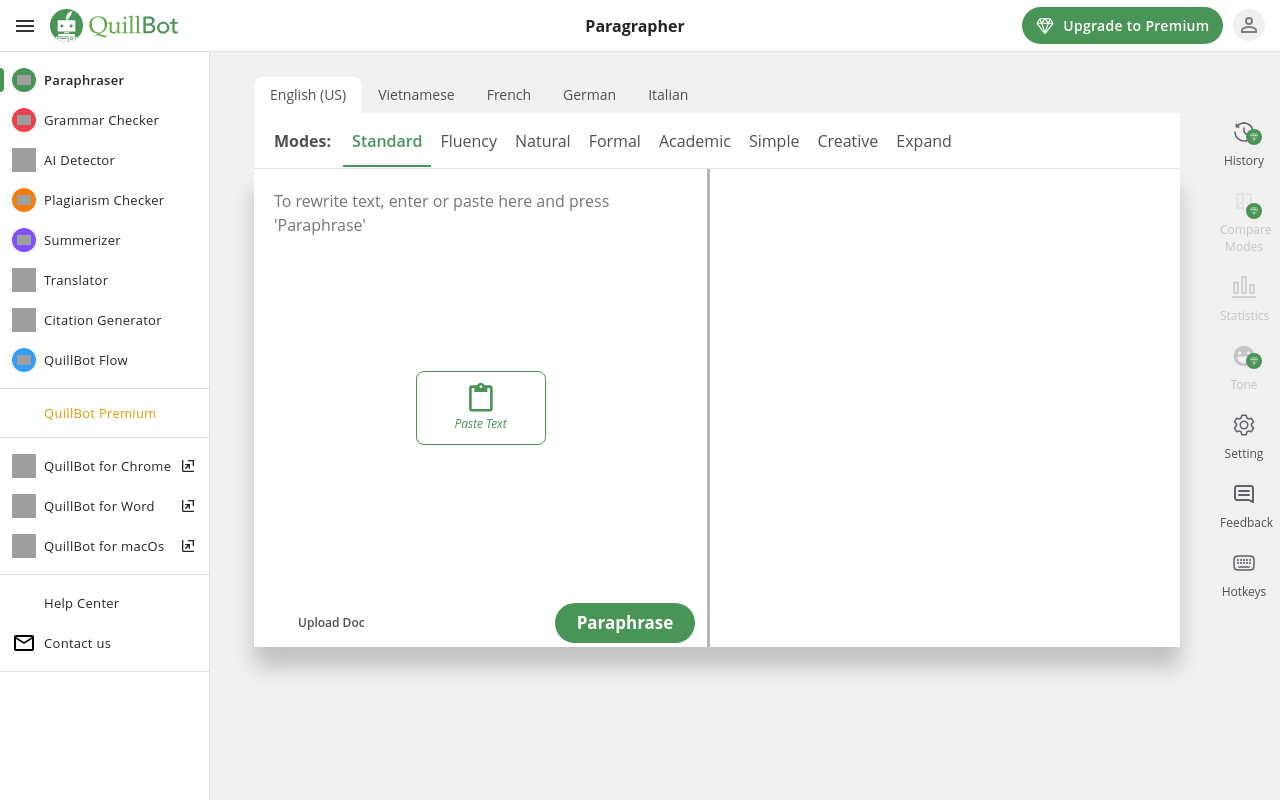
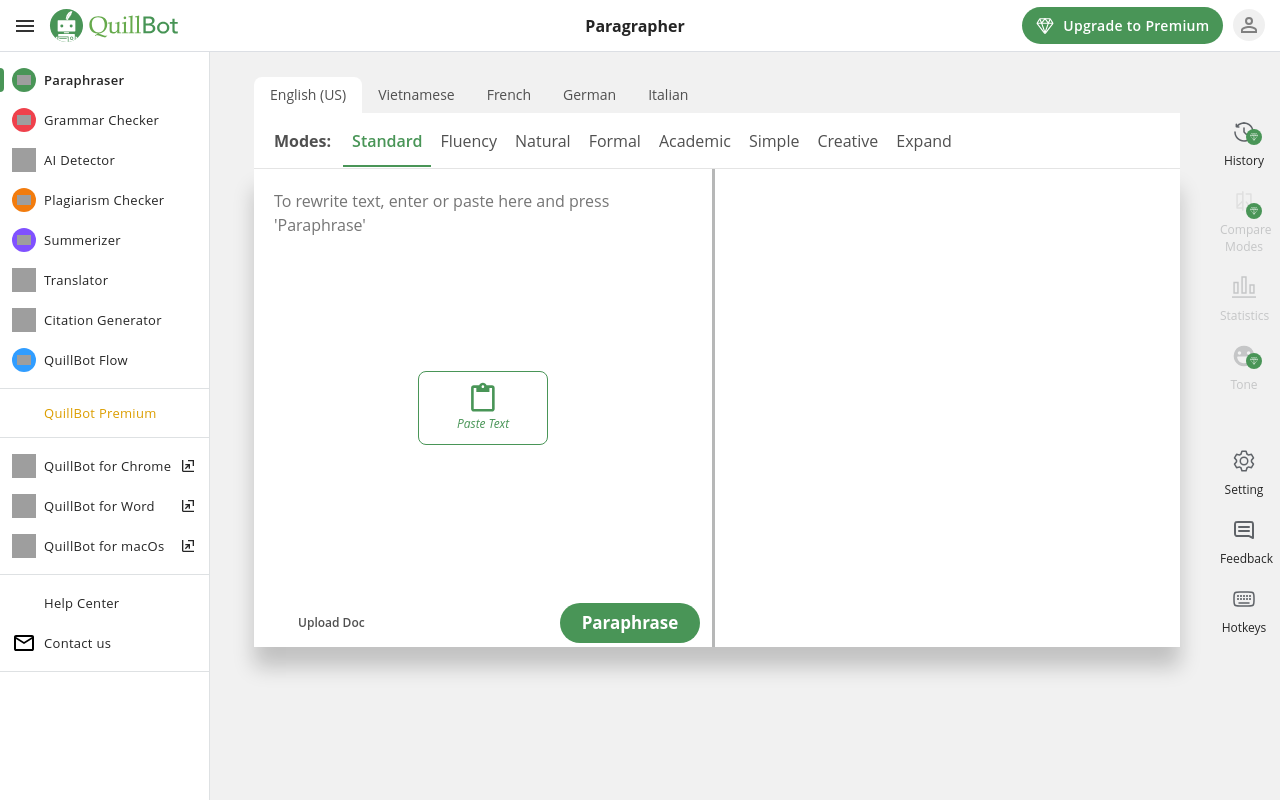
Before and after one commit to NguyenDucTruyen/QuillBot, a Vue app: page /paragrapher in a window 1280 px wide. Built offline with nearby package versions, Linux system fonts and the light colour scheme; grey boxes are pictures that could not be loaded; some icons are missing.

Commit message:
fix: fix bug UI overflow

```diff
--- a/src/components/paraphrase/right-menu.vue
+++ b/src/components/paraphrase/right-menu.vue
@@ -1,93 +1,99 @@
 <script setup lang="ts">
-
-interface MenuItem {
-  name: string
-  src: string
-  srcDisplay: string
-  hoverSrc: string
-  isPremium: boolean
-}
-
-const menuItems = reactive([
-  {
-    name: 'History',
-    src: '/src/assets/icons/history-svgrepo-com.svg',
-    srcDisplay: '',
-    hoverSrc: '/src/assets/icons/svgHoverDirection/history-svgrepo-com.svg',
-    isPremium: true,
-  },
-  {
-    name: 'Compare Modes',
-    src: '/src/assets/icons/photo-compare-svgrepo-com.svg',
-    srcDisplay: '',
-    hoverSrc: '',
-    isPremium: true,
-  },
-  {
-    name: 'Statistics',
-    src: '/src/assets/icons/analytics-svgrepo-com.svg',
-    srcDisplay: '',
-    hoverSrc: '',
-    isPremium: false,
-  },
-  {
-    name: 'Tone',
-    src: '/src/assets/icons/reaction-emoji-category-02-svgrepo-com.svg',
-    srcDisplay: '',
-    hoverSrc: '',
-    isPremium: true,
-  },
-  {
-    name: 'Setting',
-    src: '/src/assets/icons/setting-svgrepo-com.svg',
-    srcDisplay: '',
-    hoverSrc: '/src/assets/icons/svgHoverDirection/setting-svgrepo-com.svg',
-    isPremium: false,
-  },
-  {
-    name: 'Feedback',
-    src: '/src/assets/icons/message-square-lines-alt-svgrepo-com.svg',
-    srcDisplay: '',
-    hoverSrc:
-      '/src/assets/icons/svgHoverDirection/message-square-lines-alt-svgrepo-com.svg',
-    isPremium: false,
-  },
-  {
-    name: 'Hotkeys',
-    src: '/src/assets/icons/keyboard-svgrepo-com.svg',
-    srcDisplay: '',
-    hoverSrc: '/src/assets/icons/svgHoverDirection/keyboard-svgrepo-com.svg',
-    isPremium: false,
-  },
-])
-
-function hover(item: MenuItem, isHovering: boolean) {
-  nextTick(() => {
-    item.srcDisplay = isHovering ? item.hoverSrc : item.src
-  })
-}
 </script>
 
 <template>
   <div :class="$style.directionMenuContainer">
+    <div :class="$style.directionMenuContainerChild">
       <div
-      v-for="(item, index) in menuItems"
-      :key="index"
+        :class="[$style.directionMenuItem, $style.directionMenuItemAbleToHover]"
+      >
+        <img
+          :class="[$style.directionMenuItemImg]"
+          src="@/assets/icons/history-svgrepo-com.svg"
+        >
+        <img
+          :class="$style.directionMenuItemImgHover"
+          src="@/assets/icons/svgHoverDirection/history-svgrepo-com.svg"
+        >
+        <span :class="$style.noHoverSr">History</span>
+        <div :class="$style.directionMenuItemIconPremium">
+          <img src="@/assets/icons/diamond-svgrepo-com.svg" alt="Premium">
+        </div>
+      </div>
+      <div
         :class="$style.directionMenuItem"
       >
         <img
           :class="$style.directionMenuItemImg"
-        :src="item.srcDisplay ? item.srcDisplay : item.src"
-        @mouseover="hover(item, true)"
-        @mouseleave="hover(item, false)"
+          src="@/assets/icons/photo-compare-svgrepo-com.svg"
         >
-      <span :class="[item.hoverSrc ? '' : $style.noHoverSrc]">{{
-        item.name
-      }}</span>
-      <div v-if="item.isPremium" :class="$style.directionMenuItemIconPremium">
+        <span :class="$style.noHoverSr">Compare Modes</span>
+        <div :class="$style.directionMenuItemIconPremium">
           <img src="@/assets/icons/diamond-svgrepo-com.svg" alt="Premium">
         </div>
-      <div v-if="item.isPremium" :class="$style.tooltipPremium" />
+      </div>
+      <div
+        :class="$style.directionMenuItem"
+      >
+        <img
+          :class="$style.directionMenuItemImg"
+          src="@/assets/icons/analytics-svgrepo-com.svg"
+        >
+        <span :class="$style.noHoverSr">Statistics</span>
+      </div>
+      <div
+        :class="$style.directionMenuItem"
+      >
+        <img
+          :class="$style.directionMenuItemImg"
+          src="@/assets/icons/reaction-emoji-category-02-svgrepo-com.svg"
+        >
+        <span :class="$style.noHoverSr">Tone</span>
+        <div :class="$style.directionMenuItemIconPremium">
+          <img src="@/assets/icons/diamond-svgrepo-com.svg" alt="Premium">
+        </div>
+      </div>
+    </div>
+    <div :class="$style.directionMenuContainerChild">
+      <div
+        :class="[$style.directionMenuItem, $style.directionMenuItemAbleToHover]"
+      >
+        <img
+          :class="[$style.directionMenuItemImg]"
+          src="@/assets/icons/setting-svgrepo-com.svg"
+        >
+        <img
+          :class="$style.directionMenuItemImgHover"
+          src="@/assets/icons/svgHoverDirection/setting-svgrepo-com.svg"
+        >
+        <span :class="$style.noHoverSr">Setting</span>
+      </div>
+      <div
+        :class="[$style.directionMenuItem, $style.directionMenuItemAbleToHover]"
+      >
+        <img
+          :class="[$style.directionMenuItemImg]"
+          src="@/assets/icons/message-square-lines-alt-svgrepo-com.svg"
+        >
+        <img
+          :class="$style.directionMenuItemImgHover"
+          src="@/assets/icons/svgHoverDirection/message-square-lines-alt-svgrepo-com.svg"
+        >
+        <span :class="$style.noHoverSr">Feedback</span>
+      </div>
+      <div
+        :class="[$style.directionMenuItem, $style.directionMenuItemAbleToHover]"
+      >
+        <img
+          :class="[$style.directionMenuItemImg]"
+          src="@/assets/icons/keyboard-svgrepo-com.svg"
+        >
+        <img
+          :class="$style.directionMenuItemImgHover"
+          src="@/assets/icons/svgHoverDirection/keyboard-svgrepo-com.svg"
+        >
+        <span :class="$style.noHoverSr">Hotkeys</span>
+      </div>
     </div>
   </div>
 </template>
@@ -99,6 +105,12 @@
   top: 60px;
   display: flex;
   flex-direction: column;
+  min-height: 70%;
+  justify-content: space-between;
+}
+.directionMenuContainerChild {
+  display: flex;
+  flex-direction: column;
   gap: 0.75rem;
 }
 
@@ -108,17 +120,32 @@
   align-items: center;
   justify-content: center;
   position: relative;
-  position: relative;
+  cursor: pointer;
+  color: #c5c6c7;
 }
-
+.directionMenuItemAbleToHover {
+  color: var(--color-gray-darker);
+}
 .directionMenuItemImg {
   margin: 0.5rem;
   width: 1.5rem;
   height: 1.5rem;
 }
+.directionMenuItemImgHover {
+  margin: 0.5rem;
+  width: 1.5rem;
+  height: 1.5rem;
+  display: none;
 
-.directionMenuItem:hover {
-  cursor: pointer;
+}
+
+.directionMenuItemAbleToHover:hover {
+  .directionMenuItemImg{
+    display: none;
+  }
+  .directionMenuItemImgHover {
+    display: block;
+  }
 }
 
 .directionMenuItem span {
@@ -144,8 +171,4 @@
   width: 0.5rem;
   height: 0.5rem;
 }
-
-.noHoverSrc {
-  color: #c5c6c7;
-}
 </style>
--- a/src/pages/paragrapher.vue
+++ b/src/pages/paragrapher.vue
@@ -605,7 +605,7 @@
 .paragrapherContainerLeft {
   display: flex;
   flex-direction: column;
-  width: calc(50% - 10px);
+  width: calc(50% - 5px);
   max-width: 70%;
   min-width: 300px;
   position: relative;
@@ -713,9 +713,10 @@
 
 .paragrapherContainerRight {
   display: flex;
-  width: calc(50% - 10px);
+  width: calc(50% - 5px);
   max-width: 70%;
   min-width: 300px;
+  overflow: auto;
 }
 
 .paraphrasePopUp {
```
Lines whose indentation alone changed are shown as unchanged.
